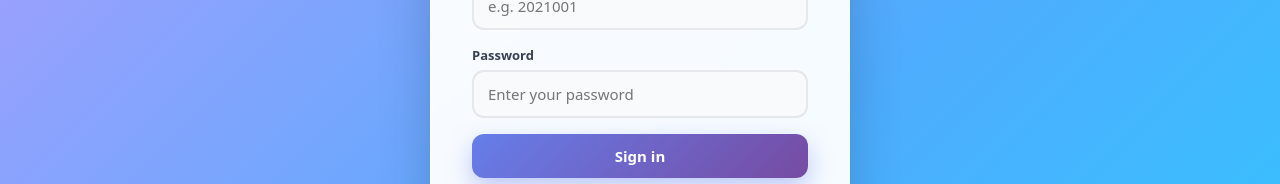
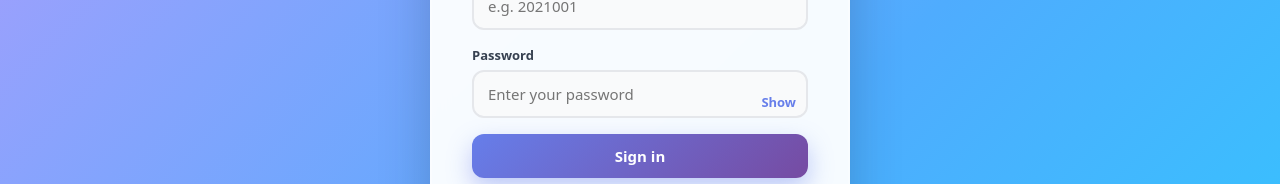
Before and after one commit to deepmbhattdau/marks-portal, a React (Vite) app in the folder frontend/: page /login in a window 1280 px wide. Shown: the part 432-616 px from the top of the page. Built offline with nearby package versions, Linux system fonts and the light colour scheme; no server answers.

Commit message:
Updated some thing

```diff
--- a/frontend/src/pages/Login.jsx
+++ b/frontend/src/pages/Login.jsx
@@ -92,6 +92,7 @@ const styles = {
 export default function Login() {
   const [id, setId] = useState("");
   const [password, setPassword] = useState("");
+  const [showPassword, setShowPassword] = useState(false);
   const [error, setError] = useState("");
   const [loading, setLoading] = useState(false);
   const navigate = useNavigate();
@@ -146,14 +147,32 @@ export default function Login() {
             required
           />
           <label style={styles.label}>Password</label>
+          <div style={{ position: "relative" }}>
   <input
     style={styles.input}
-            type="password"
+    type={showPassword ? "text" : "password"}
     value={password}
     onChange={(e) => setPassword(e.target.value)}
     placeholder="Enter your password"
     required
   />
+
+  <span
+    onClick={() => setShowPassword(!showPassword)}
+    style={{
+      position: "absolute",
+      right: "12px",
+      top: "50%",
+      transform: "translateY(-50%)",
+      cursor: "pointer",
+      fontSize: "13px",
+      color: "#667eea",
+      fontWeight: 600,
+    }}
+  >
+    {showPassword ? "Hide" : "Show"}
+  </span>
+</div>
           {error && <p style={styles.error}>{error}</p>}
           <button
             type="submit"
```
Also changed, not shown: 1 other file (tests, documents, lock files or other folders). Lines whose indentation alone changed are shown as unchanged.
